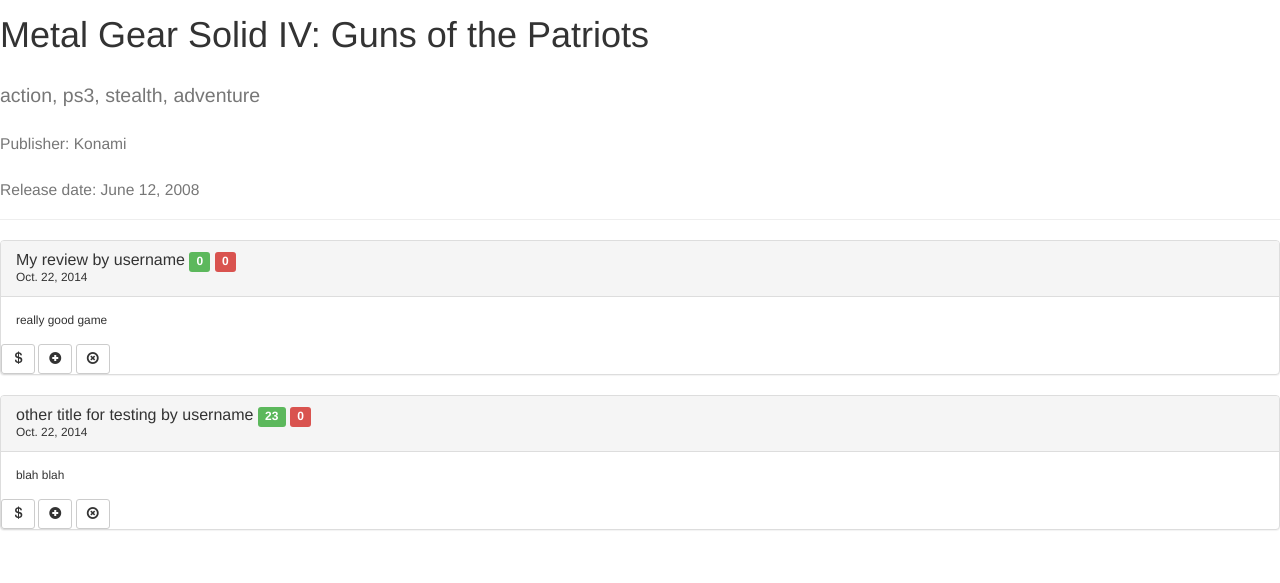
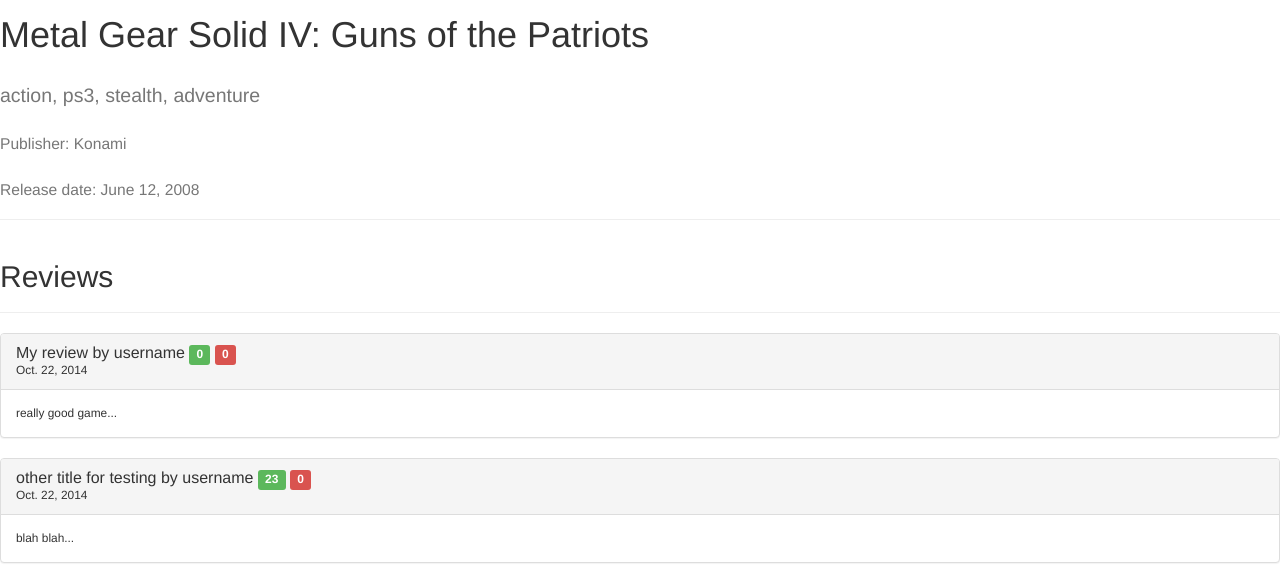
Before and after one commit to vandrada/djangofett, a Django app: page /djangofett/game/1/ in a window 1280 px wide. Shown: the part 393-976 px from the top of the page. Before the commit the page ends 923 px from the top, so only its background shows below. Run offline with Django 3.2, Linux system fonts and the light colour scheme; data comes from the database, SQL or seed files in the repository; parts of the project's set-up code (start-up, migrations or seed data) failed here and were passed over; some libraries are stand-ins or nearby versions.

Commit message:
link to review; use preview method

```diff
--- a/proj/portal/templates/portal/games.html
+++ b/proj/portal/templates/portal/games.html
@@ -17,30 +17,21 @@
     </div>
 
     <!-- Game reviews -->
+    <div class="page-header"><h2>Reviews</h2></div>
     <ul class="list-group">
         {% for rev in game.review_set.all %}
         <div class="panel panel-default">
           <div class="panel-heading">
-              <h3 class="panel-title">{{ rev.title }} by {{ rev.author_id }}
+            <h3 class="panel-title"><a href={% url 'portal.views.review' rev.id %}>
+                {{ rev.title }}</a> by {{ rev.author_id }}
                   <span class="label label-success" title="karma points"> {{ rev.karma }}</span>
                   <span class="label label-danger" title="reports"> {{ rev.reported_count }} </span>
              </h3>
               {{ rev.pub_date|date }}
           </div>
           <div class="panel-body">
-            {{ rev.body }}
+            {{ rev.preview }}
           </div>
-              <div class="btn-group-sm">
-                  <button type="button" class="btn btn-default" title="give karma">
-                      <span class="glyphicon glyphicon-usd"</span>
-                  </button>
-                <button type="button" class="btn btn-default" title="add comment">
-                    <span class="glyphicon glyphicon-plus-sign"></span>
-                </button>
-                <button type="button" class="btn btn-default" title="report">
-                    <span class="glyphicon glyphicon-remove-circle"></span>
-                </button>
-              </div>
         </div>
         {% endfor %}
     </ul>
```
